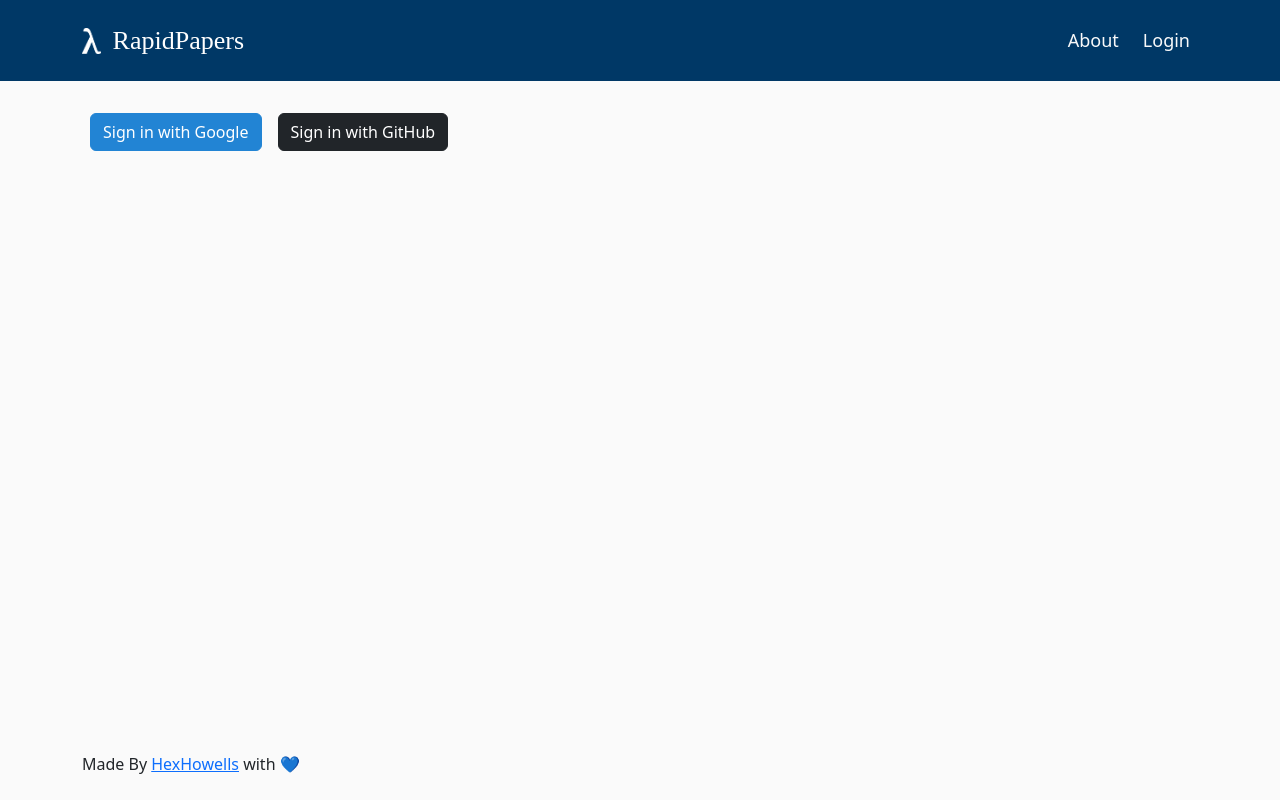
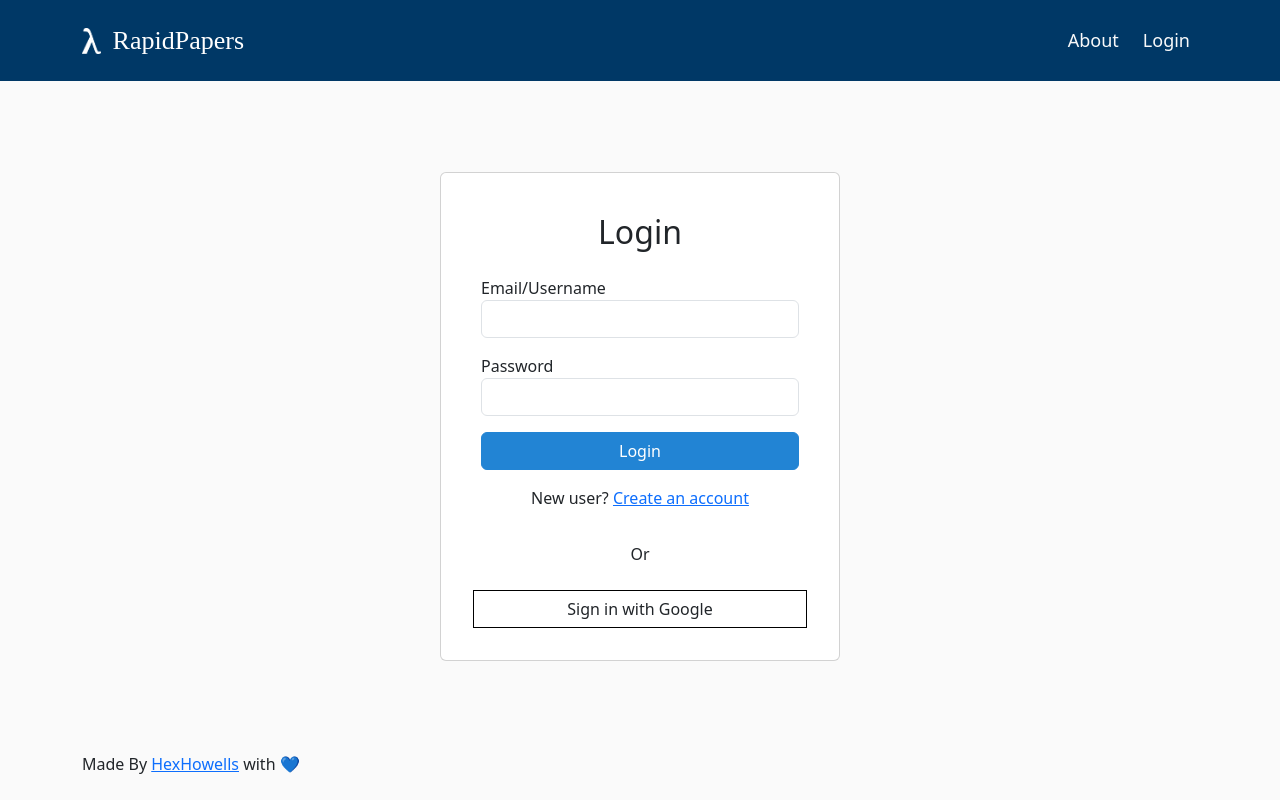
Before and after one commit to hexhowells/RapidPapers, a React (Create React App) app: page /login in a window 1280 px wide. Built offline with nearby package versions, Linux system fonts and the light colour scheme; no server answers; a web font is replaced by a local one.

Commit message:
update login page
includes email and password option for logging in as well as google OAuth2.

Requires backend api support for email/password authentication

```diff
--- /dev/null
+++ b/src/pages/Login.css
@@ -0,0 +1,10 @@
+.google-signin {
+	border: 1px solid black !important;
+	border-radius: 0px !important;
+}
+
+.google-signin:hover {
+	background-color: #2797f2 !important;
+	border-color: #2797f2 !important;
+	color: white !important;
+}
--- a/src/pages/Login.js
+++ b/src/pages/Login.js
@@ -1,7 +1,13 @@
 import React from 'react';
 import axios from 'axios';
+import './Login.css';
 
 class LoginScreen extends React.Component {
+    state = {
+        email: '',
+        password: ''
+    };
+
     handleButtonClick = (provider) => {
         axios.get(`/authorise/${provider}`)
             .then(response => {
@@ -15,15 +21,60 @@ class LoginScreen extends React.Component {
             });
     };
 
+    handleInputChange = (e) => {
+        this.setState({
+            [e.target.name]: e.target.value
+        });
+    };
+
+    handleSubmit = (e) => {
+        e.preventDefault();
+        // Handle login logic here
+        console.log('Email:', this.state.email, 'Password:', this.state.password);
+    };
+
     render() {
         return (
-            <div className="container">
-                <button className="btn btn-primary m-2" onClick={() => this.handleButtonClick('google')}>
-                    Sign in with Google
-                </button>
-                <button className="btn btn-dark m-2" onClick={() => this.handleButtonClick('github')}>
-                    Sign in with GitHub
-                </button>
+            <div className="container d-flex justify-content-center align-items-center" style={{ height: '100vh' }}>
+                <div className="card p-4" style={{ width: '400px' }}>
+                    <div className="card-body">
+                        <h2 className="card-title text-center mb-4">Login</h2>
+                        <form onSubmit={this.handleSubmit}>
+                            <div className="form-group mb-3">
+                                <label htmlFor="email">Email/Username</label>
+                                <input
+                                    type="text"
+                                    className="form-control"
+                                    id="email"
+                                    name="email"
+                                    value={this.state.email}
+                                    onChange={this.handleInputChange}
+                                    required
+                                />
+                            </div>
+                            <div className="form-group mb-3">
+                                <label htmlFor="password">Password</label>
+                                <input
+                                    type="password"
+                                    className="form-control"
+                                    id="password"
+                                    name="password"
+                                    value={this.state.password}
+                                    onChange={this.handleInputChange}
+                                    required
+                                />
+                            </div>
+                            <button type="submit" className="btn btn-primary w-100">Login</button>
+                        </form>
+                        <p className="mt-3 text-center">
+                            New user? <a href="/signup">Create an account</a>
+                        </p>
+                    </div>
+                    <p className="text-center">Or</p>
+                    <button className="btn m-2 google-signin" onClick={() => this.handleButtonClick('google')}>
+                        Sign in with Google
+                    </button>
+                </div>
             </div>
         );
     }
```
